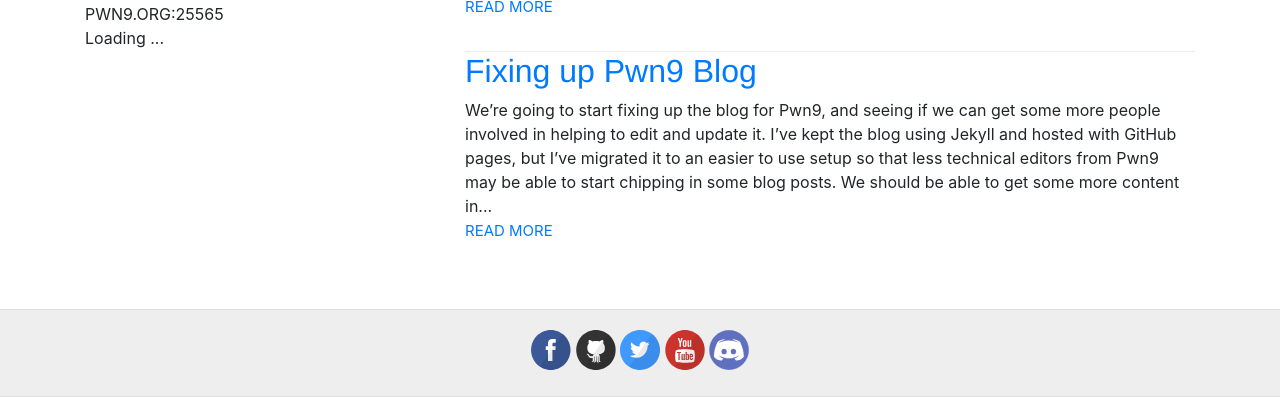
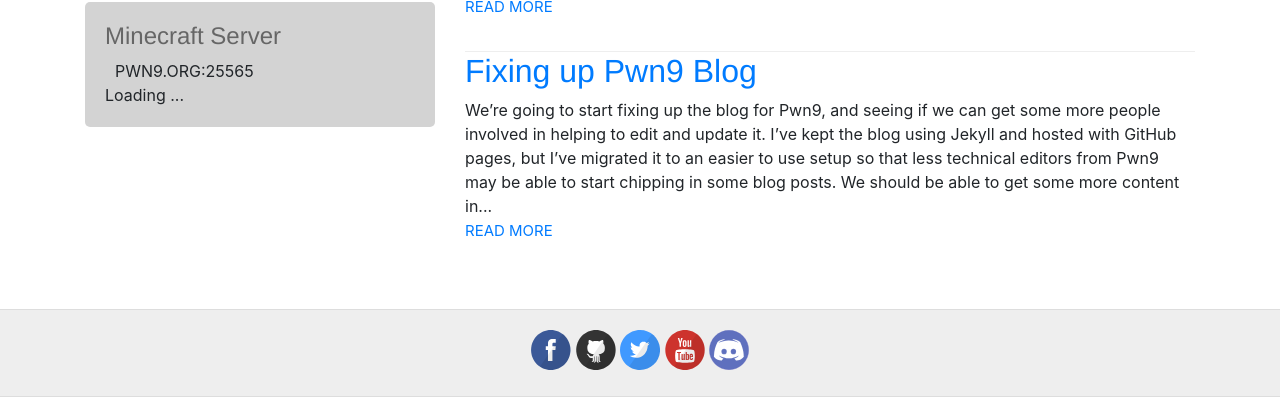
Before and after one commit to Pwn9/blog-pwn9-com.github.io, a Jekyll site: the page built from index.html, in a window 1280 px wide, cut to the strip 755-1152 px from the top of the page. Built offline with Jekyll 4.4.1, drawn with Linux system fonts in a browser that asks for light colours; comment, search, counter and statistics services are not loaded.

Commit message:
improve mc widget styling

```diff
--- a/index.html
+++ b/index.html
@@ -12,11 +12,12 @@ published: true
             <iframe src="https://discordapp.com/widget?id=174608456551104513&theme=dark" width="100%" height="600" allowtransparency="true" frameborder="0"></iframe>
 
             <div class="mcWidget">
-              <div class="mcIcon">
-                <img src="" id="favicon">
-              </div>
-              <div id="serverAddress">pwn9.org:25565</div>
-              <div id="mcStatus">Loading ...</div>
+                <h4>Minecraft Server</h4>
+                <div class="mcIcon">
+                  <img src="" id="favicon">
+                </div>
+                <div id="serverAddress">pwn9.org:25565</div>
+                <div id="mcStatus">Loading ...</div>
             </div>
 
         <!-- End Sidebar -->
--- a/style.scss
+++ b/style.scss
@@ -276,14 +276,15 @@ footer {
 
 // MC Widget
 .mcWidget {
-
+  background: lightgray;
+  border-radius: 5px;
+  margin-bottom: 30px;
+  padding: 20px;
 }
 
 .mcIcon {
-  display: -webkit-flex; /* Safari */
-  -webkit-align-items: center; /* Safari 7.0+ */
-  display: flex;
-  align-items: center;
+  float: left;
+  padding-right: 10px;
 }
 
 #serverAddress {
```
